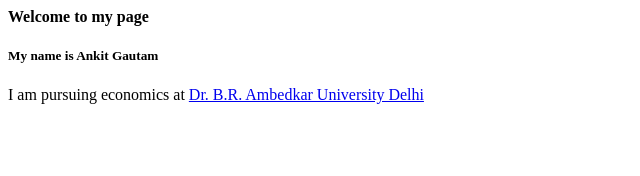
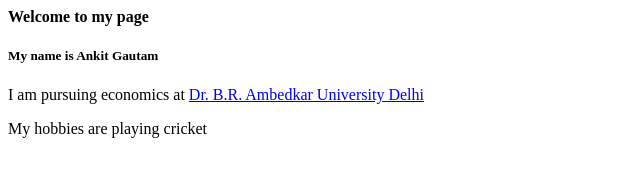
Before and after one commit to ankitgautams/ankitgautams.github.io, a plain HTML site: page index.html in a window 1280 px wide. Shown: the whole page, without its empty margins (0-640 px from the left). Drawn offline with Linux system fonts and the light colour scheme.

Commit message:
added another paragraph

```diff
--- a/index.html
+++ b/index.html
@@ -8,5 +8,6 @@ My name is Ankit Gautam
 <h4>Welcome to my page</h4>
 <h5>My name is Ankit Gautam</h5>
 <p>I am pursuing economics at <a href="https://aud.delhi.gov.in/">Dr. B.R. Ambedkar University Delhi</a></p>
+<p>My hobbies are playing cricket</p>
 </body>
 </html>
```
